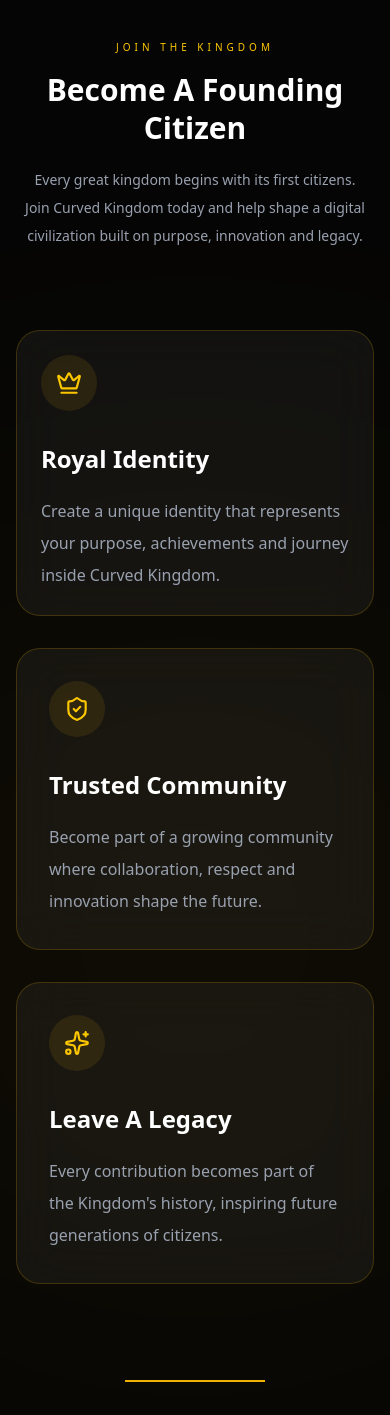
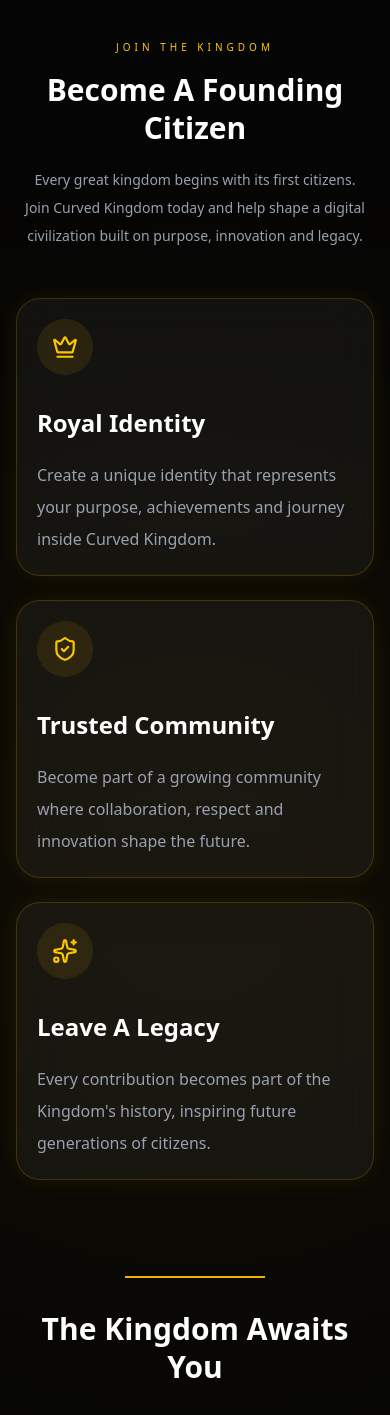
Before and after one commit to Real-Usiju/curved-kingdom-website, a Next.js app: page / in a window 390 px wide. Shown: the part 6032-7447 px from the top of the page. Built offline with nearby package versions, Linux system fonts and the light colour scheme.

Commit message:
Improve SEO metadata and layout

```diff
--- a/app/components/community.tsx
+++ b/app/components/community.tsx
@@ -103,7 +103,7 @@ export default function Community() {
   </p>
 </motion.div>
 
-        <div className="mt-20 grid gap-8 lg:grid-cols-3">
+        <div className="mt-12 grid gap-6 sm:mt-16 sm:gap-8 lg:grid-cols-3">
                    {/* Royal Identity Card */}
 
           <motion.div
@@ -113,17 +113,24 @@ export default function Community() {
             transition={{ duration: 0.6 }}
             whileHover={{ y: -10 }}
             className="
+  group
+  relative
+  w-full
+  overflow-hidden
   rounded-3xl
   border
   border-yellow-500/20
   bg-white/5
-  p-6
+  p-5
   backdrop-blur-xl
+  shadow-[0_0_25px_rgba(255,200,0,0.08)]
   transition-all
   duration-300
-  hover:border-yellow-400
-  hover:shadow-[0_0_35px_rgba(255,200,0,0.18)]
-  sm:p-8
+  hover:-translate-y-2
+  hover:border-yellow-400/50
+  hover:shadow-[0_0_35px_rgba(255,200,0,0.15)]
+  sm:p-6
+  lg:p-8
 "
           >
             <div className="
@@ -161,7 +168,26 @@ export default function Community() {
               delay: 0.15,
             }}
             whileHover={{ y: -10 }}
-            className="rounded-3xl border border-yellow-500/20 bg-white/5 p-8 backdrop-blur-xl"
+            className="
+  group
+  relative
+  w-full
+  overflow-hidden
+  rounded-3xl
+  border
+  border-yellow-500/20
+  bg-white/5
+  p-5
+  backdrop-blur-xl
+  shadow-[0_0_25px_rgba(255,200,0,0.08)]
+  transition-all
+  duration-300
+  hover:-translate-y-2
+  hover:border-yellow-400/50
+  hover:shadow-[0_0_35px_rgba(255,200,0,0.15)]
+  sm:p-6
+  lg:p-8
+"
           >
             <div className="
   flex
@@ -201,7 +227,26 @@ export default function Community() {
               delay: 0.3,
             }}
             whileHover={{ y: -10 }}
-            className="rounded-3xl border border-yellow-500/20 bg-white/5 p-8 backdrop-blur-xl"
+            className="
+  group
+  relative
+  w-full
+  overflow-hidden
+  rounded-3xl
+  border
+  border-yellow-500/20
+  bg-white/5
+  p-5
+  backdrop-blur-xl
+  shadow-[0_0_25px_rgba(255,200,0,0.08)]
+  transition-all
+  duration-300
+  hover:-translate-y-2
+  hover:border-yellow-400/50
+  hover:shadow-[0_0_35px_rgba(255,200,0,0.15)]
+  sm:p-6
+  lg:p-8
+"
           >
             <div className="
   flex
--- a/app/layout.tsx
+++ b/app/layout.tsx
@@ -1,8 +1,9 @@
 import type { Metadata } from "next";
 import { Geist, Geist_Mono } from "next/font/google";
 import "./globals.css";
-import { Analytics } from "@vercel/analytics/next"
+import { Analytics } from "@vercel/analytics/next";
 import { SpeedInsights } from "@vercel/speed-insights/next";
+
 const geistSans = Geist({
   variable: "--font-geist-sans",
   subsets: ["latin"],
@@ -17,22 +18,20 @@ export const metadata: Metadata = {
   metadataBase: new URL("https://curvedkingdom.com"),
 
   title: {
-    default: "Curved Kingdom ",
+    default: "Curved Kingdom | Digital Civilization",
     template: "%s | Curved Kingdom",
   },
 
   description:
-    "Curved Kingdom is a digital ecosystem where citizens build identity, create meaningful connections, discover opportunities, and leave a lasting legacy.",
+    "Curved Kingdom is a digital civilization where identity, purpose, innovation, community, and legacy come together.",
 
   keywords: [
     "Curved Kingdom",
-    "Digital Kingdom",
+    "Curved Kingdom digital civilization",
     "Digital Civilization",
-    "Social Ecosystem",
+    "Digital Ecosystem",
+    "Digital Identity",
     "Online Community",
-    "Digital Identity",
-    "Community Platform",
-    "Kingdom",
     "Innovation",
     "Legacy",
   ],
@@ -44,7 +43,6 @@ export const metadata: Metadata = {
   ],
 
   creator: "Curved Kingdom",
-
   publisher: "Curved Kingdom",
 
   category: "Technology",
@@ -68,14 +66,14 @@ export const metadata: Metadata = {
     siteName: "Curved Kingdom",
     title: "Curved Kingdom | Digital Civilization",
     description:
-      "Join Curved Kingdom and become part of a new digital civilization where identity, purpose, innovation, and legacy come together.",
+      "Join Curved Kingdom and become part of a new digital civilization where identity, purpose, innovation, community, and legacy come together.",
 
     images: [
       {
         url: "/curved-kingdom-logo.png",
         width: 1200,
         height: 630,
-        alt: "Curved Kingdom",
+        alt: "Curved Kingdom - Digital Civilization",
       },
     ],
   },
@@ -92,6 +90,7 @@ export const metadata: Metadata = {
   verification: {
     google: "C_LzPyFg__CkhXXB9dAMt6eilWI9_qOdbTKfLVbR1W4",
   },
+
   icons: {
     icon: "/curved-kingdom-logo.png",
     shortcut: "/curved-kingdom-logo.png",
@@ -109,8 +108,9 @@ export default function RootLayout({
       lang="en"
       className={`${geistSans.variable} ${geistMono.variable} h-full antialiased`}
     >
-      <body className="min-h-full flex flex-col">
+      <body>
         {children}
+
         <Analytics />
         <SpeedInsights />
       </body>
```
Lines whose indentation alone changed are shown as unchanged.
